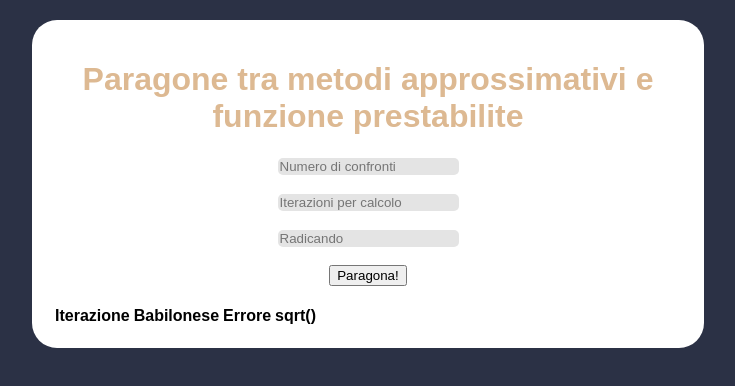
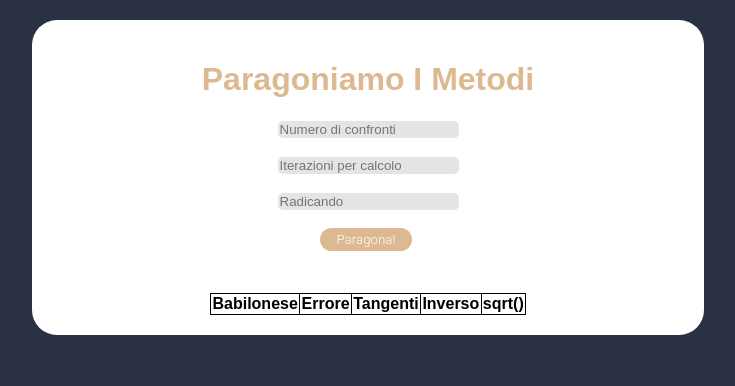
Before and after one commit to strobosco/radicequadrata, a plain HTML site: page html/paragone.html in a window 1280 px wide. Shown: the whole page, without its empty margins (272-1007 px from the left). Drawn offline with Linux system fonts and the light colour scheme.

Commit message:
Added functions and fixed styling

```diff
--- a/css/style.css
+++ b/css/style.css
@@ -24,8 +24,26 @@ input {
     width: fit-content;
 }
 
-h1, h2 {
+h1, h2, span {
     color: #DDB992;
+}
+
+table {
+    position: relative;
+    width: 50%;
+    padding: 20px;
+    top: 10px;
+    margin: 10px auto;
+    border-collapse: collapse;
+    background-color: white;
+    color: black;
+    font-family: Arial, Helvetica, sans-serif;
+    text-align: center;
+}
+
+tbody, th, td {
+    border: 1.5px solid black;
+    text-align: center;;
 }
 
 .collapsible {
@@ -67,10 +85,11 @@ h1, h2 {
     transition: all 0.2s;
 }
 
-#bottone-link, #bottone-paragone {
+#bottone-link, #bottone-paragone, #bottone-tabella {
     display:inline-block;
     padding:0.3em 1.2em;
     margin:0 0.3em 0.3em 0;
+    border: none;
     border-radius:2em;
     box-sizing: border-box;
     text-decoration:none;
--- a/html/paragone.html
+++ b/html/paragone.html
@@ -13,22 +13,23 @@
 
         <div class="divparagone">
 
-            <h1>Paragone tra metodi approssimativi e funzione prestabilite</h1>
+            <h1>Paragoniamo I Metodi</h1>
 
             <input type="number" id="selezione" placeholder="Numero di confronti"> <br><br>
             <input type="number" id="iterazioni" placeholder="Iterazioni per calcolo"> <br><br>
             <input type="number" id="radicando" placeholder="Radicando"> <br><br>
 
-            <button onclick="tabella()">Paragona!</button>
+            <button onclick="tabella()" id="bottone-tabella">Paragona!</button>
             <br><br>
 
             <table id="tabella">
 
                 <thead>
                     <tr>
-                        <th>Iterazione</th>
                         <th>Babilonese</th>
                         <th>Errore</th>
+                        <th>Tangenti</th>
+                        <th>Inverso</th>
                         <th>sqrt()</th>
                     </tr>
                 </thead>
```
Also changed, not shown: index.html (+2 -0 lines), js/calcolo.js (+24 -0 lines).
